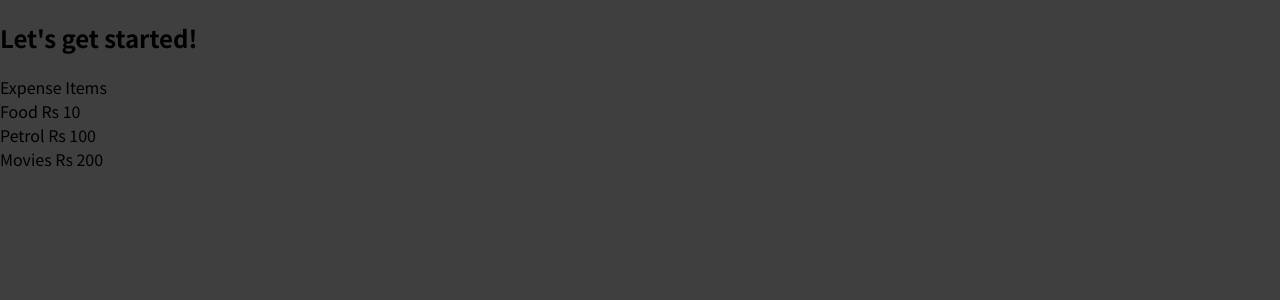
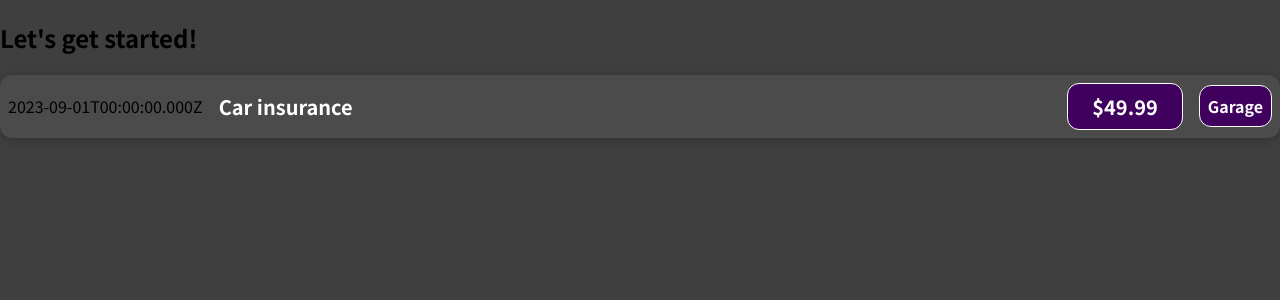
Before and after one commit to Ashish7520/Reactexpense, a JavaScript app: page / in a window 1280 px wide. Shown: the top 300 px of the page. Built offline with nearby package versions, Linux system fonts and the light colour scheme.

Commit message:
Styling and using JS in JSX

```diff
--- /dev/null
+++ b/src/components/ExpenseItem.css
@@ -0,0 +1,66 @@
+.expense-item {
+    display: flex;
+    justify-content: space-between;
+    align-items: center;
+    box-shadow: 0 2px 8px rgba(0, 0, 0, 0.25);
+    padding: 0.5rem;
+    margin: 1rem 0;
+    border-radius: 12px;
+    background-color: #4b4b4b;
+  }
+
+  .expense-item__description {
+    display: flex;
+    flex-direction: column;
+    gap: 1rem;
+    align-items: flex-end;
+    flex-flow: column-reverse;
+    justify-content: flex-start;
+    flex: 1;
+  }
+
+  .expense-item h2 {
+    color: #3a3a3a;
+    font-size: 1rem;
+    flex: 1;
+    margin: 0 1rem;
+    color: white;
+  }
+
+  .expense-item__price {
+    font-size: 1rem;
+    font-weight: bold;
+    color: white;
+    background-color: #40005d;
+    border: 1px solid white;
+    padding: 0.5rem;
+    border-radius: 12px;
+  }
+
+  .expense-item__location {
+    font-size: 1rem;
+    font-weight: bold;
+    color: white;
+    background-color: #40005d;
+    border: 1px solid white;
+    padding: 0.5rem;
+    border-radius: 12px;
+  }
+
+  @media (min-width: 580px) {
+    .expense-item__description {
+      flex-direction: row;
+      align-items: center;
+      justify-content: flex-start;
+      flex: 1;
+    }
+
+    .expense-item__description h2 {
+      font-size: 1.25rem;
+    }
+
+    .expense-item__price {
+      font-size: 1.25rem;
+      padding: 0.5rem 1.5rem;
+    }
+  }
--- a/src/components/ExpenseItem.js
+++ b/src/components/ExpenseItem.js
@@ -1,12 +1,21 @@
+import './ExpenseItem.css'
+
 function ExpenseItem() {
-    return (
-        <p>
-    Expense Items <br></br>
-    Food Rs 10 <br></br>
-    Petrol Rs 100 <br></br>
-    Movies Rs 200
-        </p>
-    )
+
+    //use dynamic data
+    const expenseDate = new Date(2023, 8, 1);
+    const expenseTitle = 'Car insurance';
+    const expenseAmount = 49.99
+    const LocationOfExpenditure = 'Garage'
+
+    return  <div className='expense-item'>
+        <div>{expenseDate.toISOString()}</div>
+        <div className='expense-item__description '>
+            <h2>{expenseTitle}</h2>
+            <div className='expense-item__price'>${expenseAmount}</div>
+            <div className='expense-item__location'>{LocationOfExpenditure}</div>
+        </div>
+    </div>
 }
 
 export default ExpenseItem
```
Also changed, not shown: 1 other file (tests, documents, lock files or other folders).
